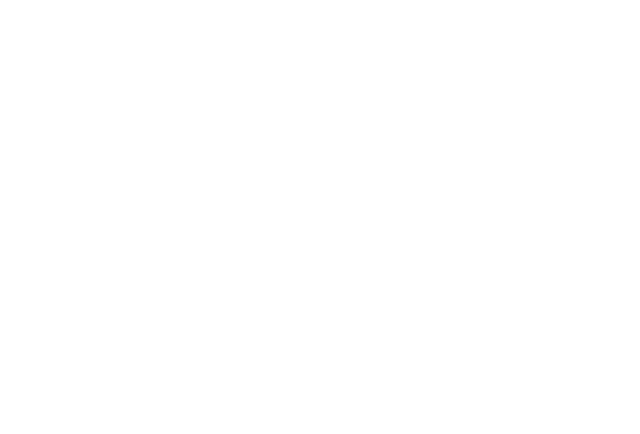
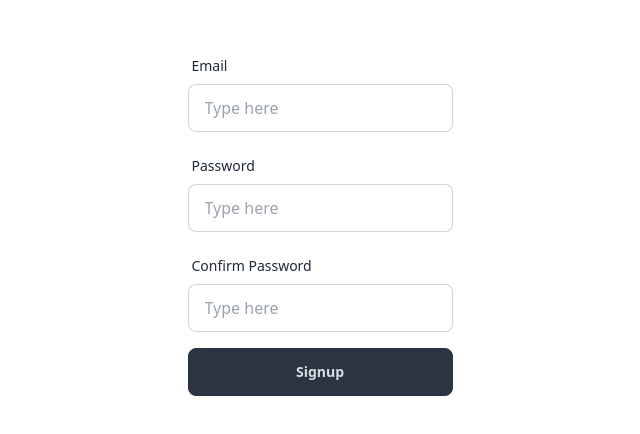
Before and after one commit to rabiibouhestine/dabbergame.tn, a SvelteKit app: page /register in a window 1280 px wide. Shown: the part 178-612 px from the top of the page, without its empty margins (320-960 px from the left). Built offline with nearby package versions, Linux system fonts and the light colour scheme.

Commit message:
add register page form

```diff
--- a/src/routes/(auth)/register/+page.svelte
+++ b/src/routes/(auth)/register/+page.svelte
@@ -0,0 +1,36 @@
+<form class="flex flex-col gap-4" method="POST">
+	<label class="form-control w-full max-w-xs">
+		<div class="label">
+			<span class="label-text">Email</span>
+		</div>
+		<input
+			name="email"
+			type="email"
+			placeholder="Type here"
+			class="input input-bordered w-full max-w-xs"
+		/>
+	</label>
+	<label class="form-control w-full max-w-xs">
+		<div class="label">
+			<span class="label-text">Password</span>
+		</div>
+		<input
+			name="password"
+			type="password"
+			placeholder="Type here"
+			class="input input-bordered w-full max-w-xs"
+		/>
+	</label>
+	<label class="form-control w-full max-w-xs">
+		<div class="label">
+			<span class="label-text">Confirm Password</span>
+		</div>
+		<input
+			name="password"
+			type="password"
+			placeholder="Type here"
+			class="input input-bordered w-full max-w-xs"
+		/>
+	</label>
+	<button class="btn btn-neutral">Signup</button>
+</form>
```
